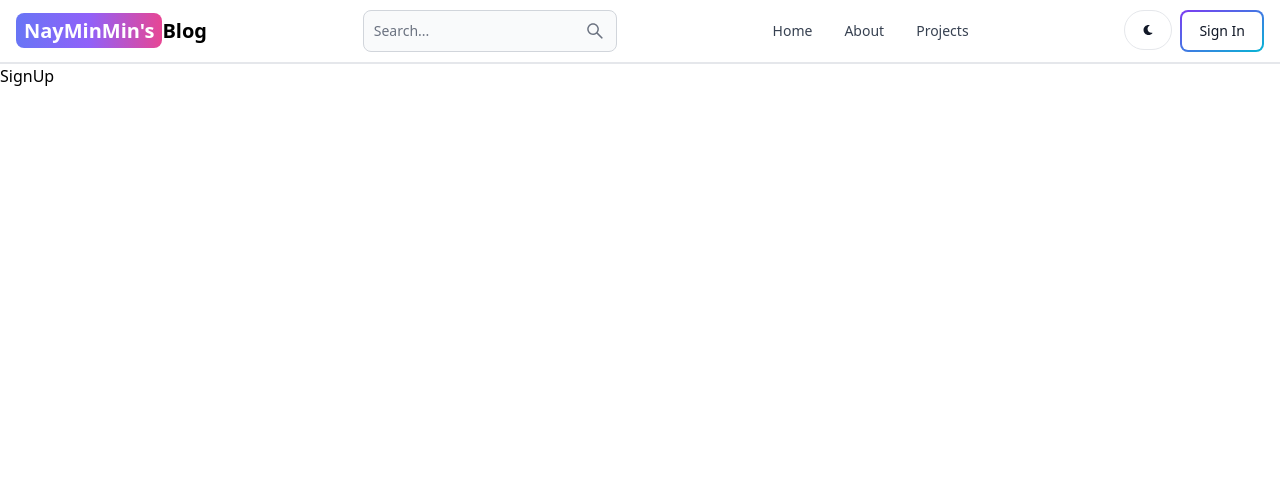
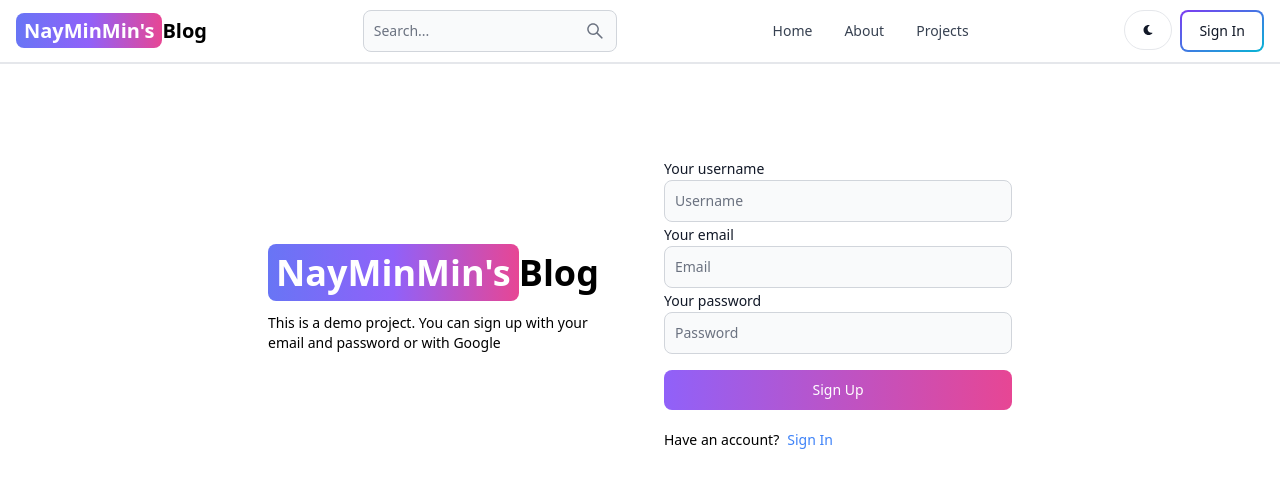
Before and after one commit to TunK74/mern-blog, a React (Vite) app in the folder frontend/: page /sign-up in a window 1280 px wide. Shown: the top 488 px of the page. Built offline with nearby package versions, Linux system fonts and the light colour scheme.

Commit message:
create signup page ui

```diff
--- a/frontend/src/pages/SignUp.jsx
+++ b/frontend/src/pages/SignUp.jsx
@@ -1,7 +1,49 @@
+import { Button, Label, TextInput } from "flowbite-react";
 import React from "react";
+import { Link } from "react-router-dom";
 
 const SignUp = () => {
-  return <div>SignUp</div>;
+  return (
+    <div className="min-h-screen mt-20">
+      <div className="flex p-3 max-w-3xl mx-auto flex-col md:flex-row md:items-center gap-12">
+        {/* ---left----- */}
+        <div className="flex-1">
+          <Link to="/" className="font-bold dark:text-white text-4xl">
+            <span className=" px-2 py-1 bg-gradient-to-r from-indigo-500 via-purple-500 to-pink-500 rounded-lg text-white">
+              NayMinMin's
+            </span>
+            Blog
+          </Link>
+          <p className="text-sm mt-5">
+            This is a demo project. You can sign up with your email and password
+            or with Google
+          </p>
+        </div>
+        {/* ----right---- */}
+        <div className="flex-1">
+          <form className="flex flex-col gap-4">
+            <div>
+              <Label value="Your username" />
+              <TextInput type="text" placeholder="Username" id="username" />
+              <Label value="Your email" />
+              <TextInput type="text" placeholder="Email" id="email" />
+              <Label value="Your password" />
+              <TextInput type="text" placeholder="Password" id="password" />
+            </div>
+            <Button gradientDuoTone="purpleToPink" type="submit">
+              Sign Up
+            </Button>
+          </form>
+          <div className="flex gap-2 text-sm mt-5">
+            <span>Have an account?</span>
+            <Link to="/sign-in" className="text-blue-500">
+              Sign In
+            </Link>
+          </div>
+        </div>
+      </div>
+    </div>
+  );
 };
 
 export default SignUp;
```
